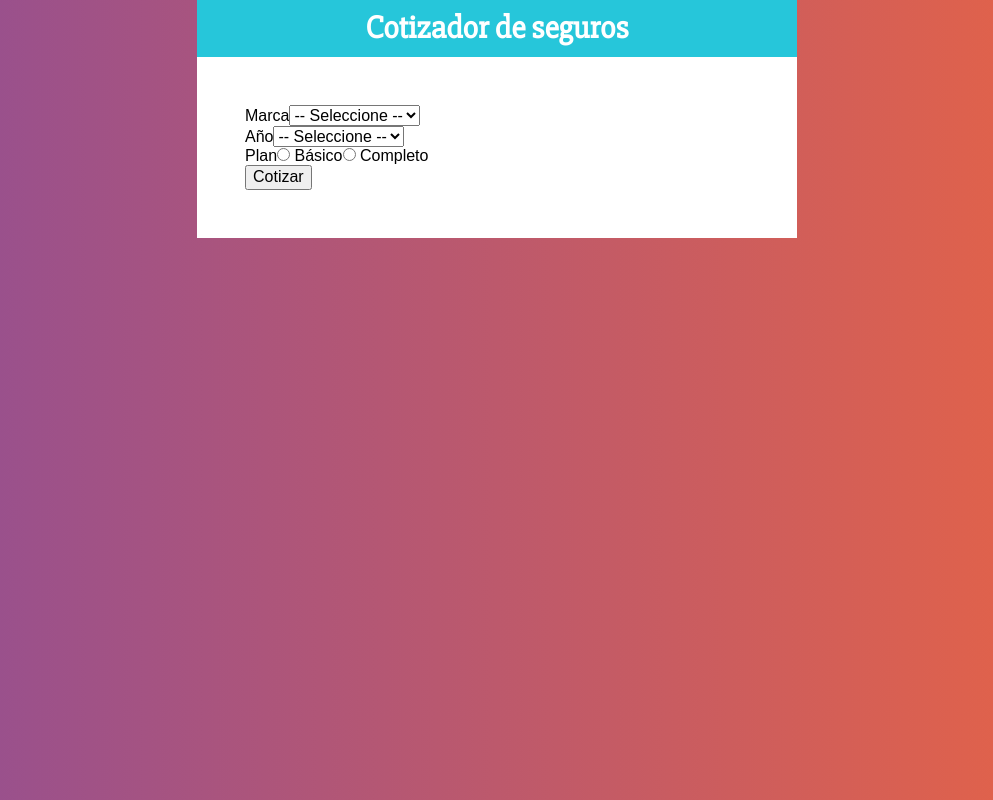
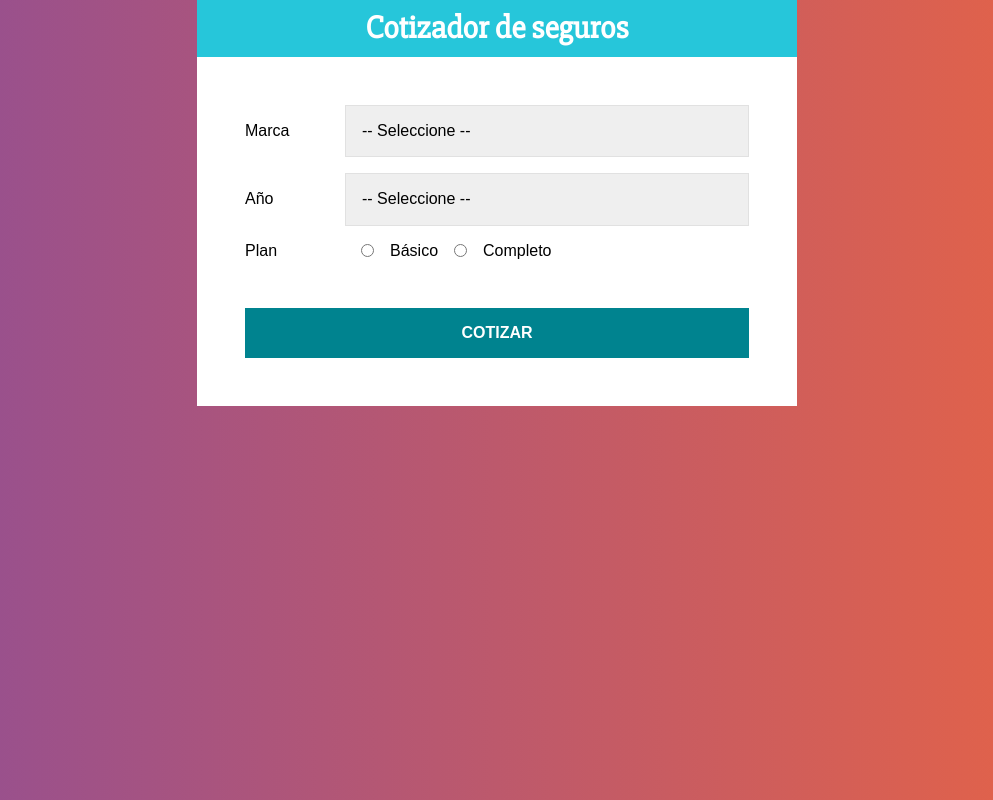
Before and after one commit to rparias/cotizadorReact, a React (Create React App) app: page / in a window 1280 px wide. Shown: the whole page, without its empty margins (143-1136 px from the left). Built offline with nearby package versions, Linux system fonts and the light colour scheme.

Commit message:
Added component styled for the Form.

```diff
--- a/src/components/Form.js
+++ b/src/components/Form.js
@@ -1,21 +1,61 @@
 import React from 'react';
+import styled from '@emotion/styled';
+
+const Field = styled.div`
+  display: flex;
+  margin-bottom: 1rem;
+  align-items: center;
+`;
+
+const Label = styled.label`
+  flex: 0 0 100px;
+`;
+
+const Select = styled.select`
+  display: block;
+  width: 100%;
+  padding: 1rem;
+  border: 1px solid #e1e1e1;
+  -webkit-appearance: none;
+`;
+
+const InputRadio = styled.input`
+  margin: 0 1rem;
+`;
+
+const Button = styled.button`
+  background-color: #00838f;
+  font-size: 16px;
+  width: 100%;
+  padding: 1rem;
+  color: #ffffff;
+  text-transform: uppercase;
+  font-weight: bold;
+  border: none;
+  transition: background-color 0.3s ease;
+  margin-top: 2rem;
+  &:hover {
+    background-color: #26c6da;
+    cursor: pointer;
+  }
+`;
 
 function Form() {
   return (
     <form>
-      <div>
-        <label>Marca</label>
-        <select>
+      <Field>
+        <Label>Marca</Label>
+        <Select>
           <option value="">-- Seleccione --</option>
           <option value="americano">Americano</option>
           <option value="europeo">Europeo</option>
           <option value="asiatico">Asiatico</option>
-        </select>
-      </div>
+        </Select>
+      </Field>
 
-      <div>
-        <label>Año</label>
-        <select>
+      <Field>
+        <Label>Año</Label>
+        <Select>
           <option value="">-- Seleccione --</option>
           <option value="2021">2021</option>
           <option value="2020">2020</option>
@@ -27,16 +67,16 @@
           <option value="2014">2014</option>
           <option value="2013">2013</option>
           <option value="2012">2012</option>
-        </select>
-      </div>
+        </Select>
+      </Field>
 
-      <div>
-        <label>Plan</label>
-        <input type="radio" name="plan" value="basico" /> Básico
-        <input type="radio" name="plan" value="completo" /> Completo
-      </div>
+      <Field>
+        <Label>Plan</Label>
+        <InputRadio type="radio" name="plan" value="basico" /> Básico
+        <InputRadio type="radio" name="plan" value="completo" /> Completo
+      </Field>
 
-      <button type="button">Cotizar</button>
+      <Button type="button">Cotizar</Button>
     </form>
   );
 }
```
